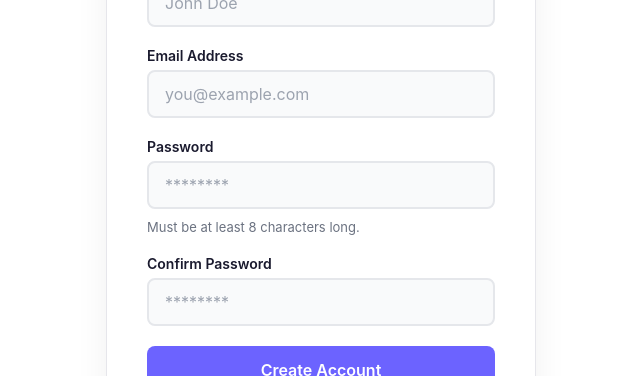
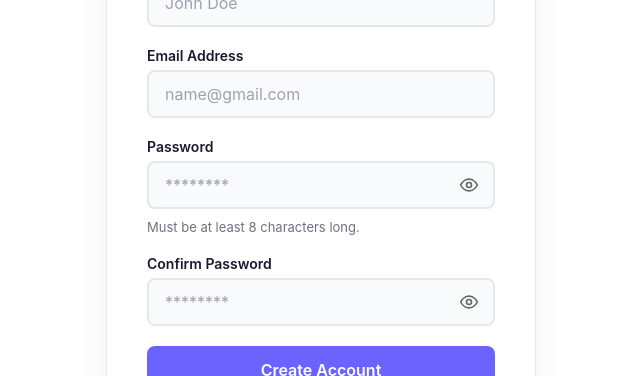
Before and after one commit to 056comfort/huddle-demo-sprint, a React (Vite) app: page /register in a window 1280 px wide. Shown: the part 255-631 px from the top of the page, without its empty margins (319-959 px from the left). Built offline with nearby package versions, Linux system fonts and the light colour scheme; no server answers.

Commit message:
Update the login and register page

```diff
--- a/src/pages/Login.css
+++ b/src/pages/Login.css
@@ -195,3 +195,45 @@
   text-align: center;
   margin-bottom: 16px;
 }
+
+.password-input-wrapper {
+  position: relative;
+  width: 100%;
+}
+
+.password-input-wrapper input {
+  width: 100%;
+  padding-right: 48px;
+  box-sizing: border-box;
+}
+
+.password-toggle {
+  position: absolute;
+  right: 12px;
+  top: 50%;
+  transform: translateY(-50%);
+  width: 28px;
+  height: 28px;
+  padding: 4px;
+  border: none;
+  background: transparent;
+  color: #666;
+  cursor: pointer;
+  display: flex;
+  align-items: center;
+  justify-content: center;
+}
+
+.password-toggle svg {
+  width: 20px;
+  height: 20px;
+}
+
+.password-toggle:hover {
+  color: #222;
+}
+
+.password-toggle:disabled {
+  cursor: not-allowed;
+  opacity: 0.5;
+}
--- a/src/pages/Login.jsx
+++ b/src/pages/Login.jsx
@@ -7,6 +7,7 @@
 function Login() {
   const [email, setEmail] = useState('')
   const [password, setPassword] = useState('')
+  const [showPassword, setShowPassword] = useState(false)
   const [error, setError] = useState('')
   const [loading, setLoading] = useState(false)
   const navigate = useNavigate()
@@ -63,7 +64,7 @@
             <input
               id="email"
               type="email"
-              placeholder="you@example.com"
+              placeholder="name@gmail.com"
               value={email}
               onChange={(e) => setEmail(e.target.value)}
               disabled={loading}
@@ -72,14 +73,56 @@
 
           <div className="form-group">
             <label htmlFor="password">Password</label>
+
+            <div className="password-input-wrapper">
               <input
                 id="password"
-              type="password"
+                type={showPassword ? 'text' : 'password'}
                 placeholder="********"
                 value={password}
                 onChange={(e) => setPassword(e.target.value)}
                 disabled={loading}
               />
+
+              <button
+                type="button"
+                className="password-toggle"
+                onClick={() => setShowPassword(!showPassword)}
+                disabled={loading}
+                aria-label={showPassword ? 'Hide password' : 'Show password'}
+              >
+                {showPassword ? (
+                  <svg
+                    xmlns="http://www.w3.org/2000/svg"
+                    viewBox="0 0 24 24"
+                    fill="none"
+                    stroke="currentColor"
+                    strokeWidth="2"
+                    strokeLinecap="round"
+                    strokeLinejoin="round"
+                  >
+                    <path d="M3 3l18 18" />
+                    <path d="M10.58 10.58a2 2 0 0 0 2.83 2.83" />
+                    <path d="M9.88 4.24A9.8 9.8 0 0 1 12 4c5 0 9.27 3.11 11 8a18.5 18.5 0 0 1-3.16 5.19" />
+                    <path d="M6.61 6.61A18.5 18.5 0 0 0 12 20a9.8 9.8 0 0 0 2.12-.24" />
+                  </svg>
+                ) : (
+                  <svg
+                    xmlns="http://www.w3.org/2000/svg"
+                    viewBox="0 0 24 24"
+                    fill="none"
+                    stroke="currentColor"
+                    strokeWidth="2"
+                    strokeLinecap="round"
+                    strokeLinejoin="round"
+                  >
+                    <path d="M2 12s3.5-7 10-7 10 7 10 7-3.5 7-10 7S2 12 2 12z" />
+                    <circle cx="12" cy="12" r="3" />
+                  </svg>
+                )}
+              </button>
+            </div>
+
             <div className="form-extra">
               <Link to="/forgot-password" className="forgot-link">
                 Forgot Password?
@@ -96,7 +139,10 @@
           <span>OR CONTINUE WITH</span>
         </div>
 
-        <button className="social-button">
+        <button
+          type="button"
+          className="social-button"
+        >
           <span className="social-icon">G</span>
           Google Account
         </button>
--- a/src/pages/Register.css
+++ b/src/pages/Register.css
@@ -195,3 +195,45 @@
   text-align: center;
   margin-bottom: 16px;
 }
+
+.password-input-wrapper {
+  position: relative;
+  width: 100%;
+}
+
+.password-input-wrapper input {
+  width: 100%;
+  padding-right: 48px;
+  box-sizing: border-box;
+}
+
+.password-toggle {
+  position: absolute;
+  right: 12px;
+  top: 50%;
+  transform: translateY(-50%);
+  width: 28px;
+  height: 28px;
+  padding: 4px;
+  border: none;
+  background: transparent;
+  color: #666;
+  cursor: pointer;
+  display: flex;
+  align-items: center;
+  justify-content: center;
+}
+
+.password-toggle svg {
+  width: 20px;
+  height: 20px;
+}
+
+.password-toggle:hover {
+  color: #222;
+}
+
+.password-toggle:disabled {
+  cursor: not-allowed;
+  opacity: 0.5;
+}
--- a/src/pages/Register.jsx
+++ b/src/pages/Register.jsx
@@ -1,15 +1,19 @@
 import './Register.css'
 import { useState } from 'react'
-import { Link } from 'react-router-dom'
+import { Link, useNavigate } from 'react-router-dom'
 
 function Register() {
   const [fullName, setFullName] = useState('')
   const [email, setEmail] = useState('')
   const [password, setPassword] = useState('')
   const [confirmPassword, setConfirmPassword] = useState('')
+  const [showPassword, setShowPassword] = useState(false)
+  const [showConfirmPassword, setShowConfirmPassword] = useState(false)
   const [error, setError] = useState('')
   const [success, setSuccess] = useState('')
   const [loading, setLoading] = useState(false)
+
+  const navigate = useNavigate()
 
   const handleSubmit = async (e) => {
     e.preventDefault()
@@ -42,6 +46,9 @@
       setEmail('')
       setPassword('')
       setConfirmPassword('')
+
+      // Redirect to Create Workspace
+      navigate('/create-workspace')
     } catch (err) {
       setError(err.message || 'Something went wrong')
     } finally {
@@ -95,7 +102,7 @@
             <input
               id="email"
               type="email"
-              placeholder="you@example.com"
+              placeholder="name@gmail.com"
               value={email}
               onChange={(e) => setEmail(e.target.value)}
               disabled={loading}
@@ -107,14 +114,54 @@
               Password
             </label>
 
+            <div className="password-input-wrapper">
               <input
                 id="password"
-              type="password"
+                type={showPassword ? 'text' : 'password'}
                 placeholder="********"
                 value={password}
                 onChange={(e) => setPassword(e.target.value)}
                 disabled={loading}
               />
+
+              <button
+                type="button"
+                className="password-toggle"
+                onClick={() => setShowPassword(!showPassword)}
+                disabled={loading}
+                aria-label={showPassword ? 'Hide password' : 'Show password'}
+              >
+                {showPassword ? (
+                  <svg
+                    xmlns="http://www.w3.org/2000/svg"
+                    viewBox="0 0 24 24"
+                    fill="none"
+                    stroke="currentColor"
+                    strokeWidth="2"
+                    strokeLinecap="round"
+                    strokeLinejoin="round"
+                  >
+                    <path d="M3 3l18 18" />
+                    <path d="M10.58 10.58a2 2 0 0 0 2.83 2.83" />
+                    <path d="M9.88 4.24A9.8 9.8 0 0 1 12 4c5 0 9.27 3.11 11 8a18.5 18.5 0 0 1-3.16 5.19" />
+                    <path d="M6.61 6.61A18.5 18.5 0 0 0 1 12c1.73 4.89 6 8 11 8a9.8 9.8 0 0 0 2.12-.24" />
+                  </svg>
+                ) : (
+                  <svg
+                    xmlns="http://www.w3.org/2000/svg"
+                    viewBox="0 0 24 24"
+                    fill="none"
+                    stroke="currentColor"
+                    strokeWidth="2"
+                    strokeLinecap="round"
+                    strokeLinejoin="round"
+                  >
+                    <path d="M2 12s3.5-7 10-7 10 7 10 7-3.5 7-10 7S2 12 2 12z" />
+                    <circle cx="12" cy="12" r="3" />
+                  </svg>
+                )}
+              </button>
+            </div>
 
             <div className="password-hint">
               Must be at least 8 characters long.
@@ -126,14 +173,60 @@
               Confirm Password
             </label>
 
+            <div className="password-input-wrapper">
               <input
                 id="confirmPassword"
-              type="password"
+                type={showConfirmPassword ? 'text' : 'password'}
                 placeholder="********"
                 value={confirmPassword}
                 onChange={(e) => setConfirmPassword(e.target.value)}
                 disabled={loading}
               />
+
+              <button
+                type="button"
+                className="password-toggle"
+                onClick={() =>
+                  setShowConfirmPassword(!showConfirmPassword)
+                }
+                disabled={loading}
+                aria-label={
+                  showConfirmPassword
+                    ? 'Hide confirm password'
+                    : 'Show confirm password'
+                }
+              >
+                {showConfirmPassword ? (
+                  <svg
+                    xmlns="http://www.w3.org/2000/svg"
+                    viewBox="0 0 24 24"
+                    fill="none"
+                    stroke="currentColor"
+                    strokeWidth="2"
+                    strokeLinecap="round"
+                    strokeLinejoin="round"
+                  >
+                    <path d="M3 3l18 18" />
+                    <path d="M10.58 10.58a2 2 0 0 0 2.83 2.83" />
+                    <path d="M9.88 4.24A9.8 9.8 0 0 1 12 4c5 0 9.27 3.11 11 8a18.5 18.5 0 0 1-3.16 5.19" />
+                    <path d="M6.61 6.61A18.5 18.5 0 0 0 1 12c1.73 4.89 6 8 11 8a9.8 9.8 0 0 1 2.12-.24" />
+                  </svg>
+                ) : (
+                  <svg
+                    xmlns="http://www.w3.org/2000/svg"
+                    viewBox="0 0 24 24"
+                    fill="none"
+                    stroke="currentColor"
+                    strokeWidth="2"
+                    strokeLinecap="round"
+                    strokeLinejoin="round"
+                  >
+                    <path d="M2 12s3.5-7 10-7 10 7 10 7-3.5 7-10 7S2 12 2 12z" />
+                    <circle cx="12" cy="12" r="3" />
+                  </svg>
+                )}
+              </button>
+            </div>
           </div>
 
           <button
```
Lines whose indentation alone changed are shown as unchanged.
